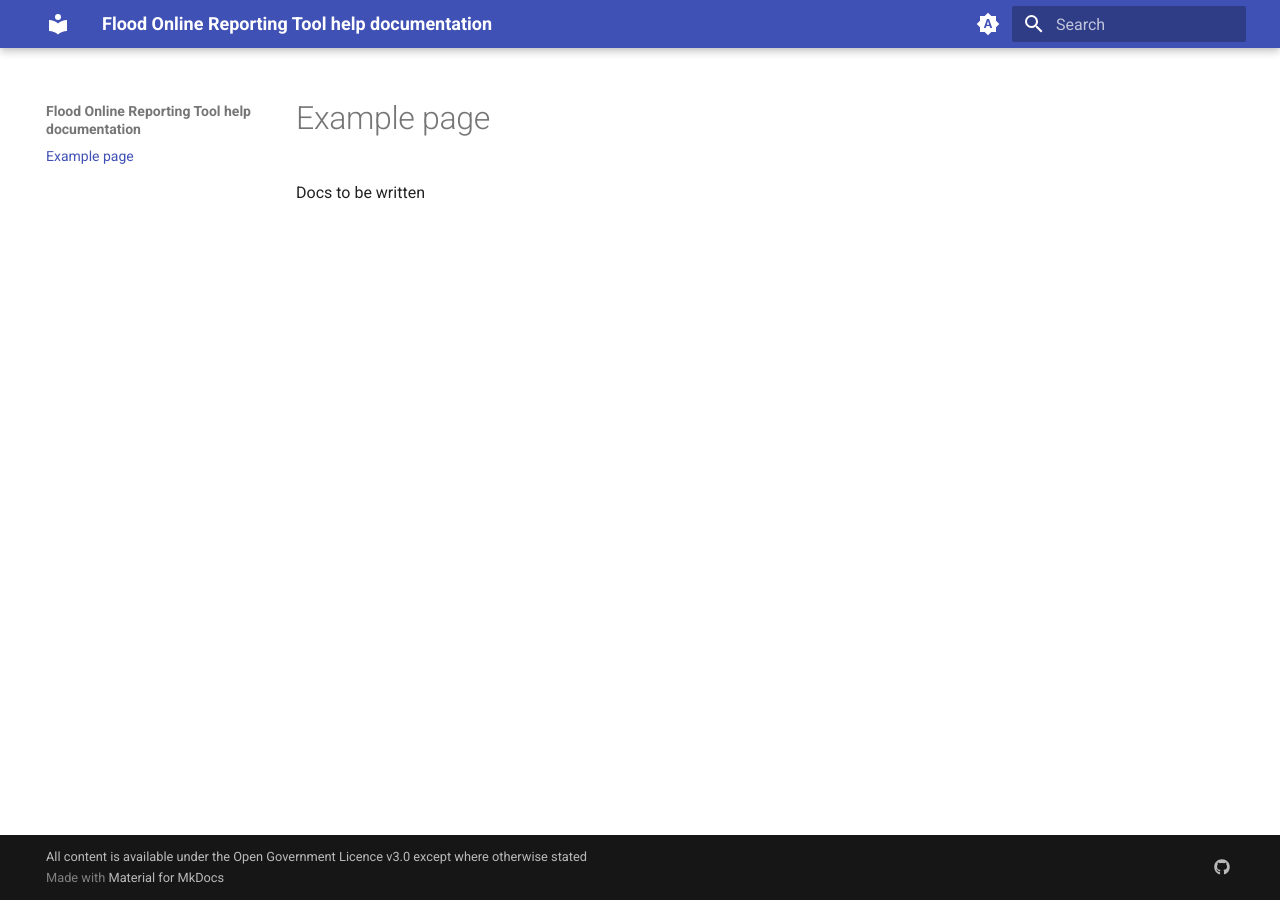
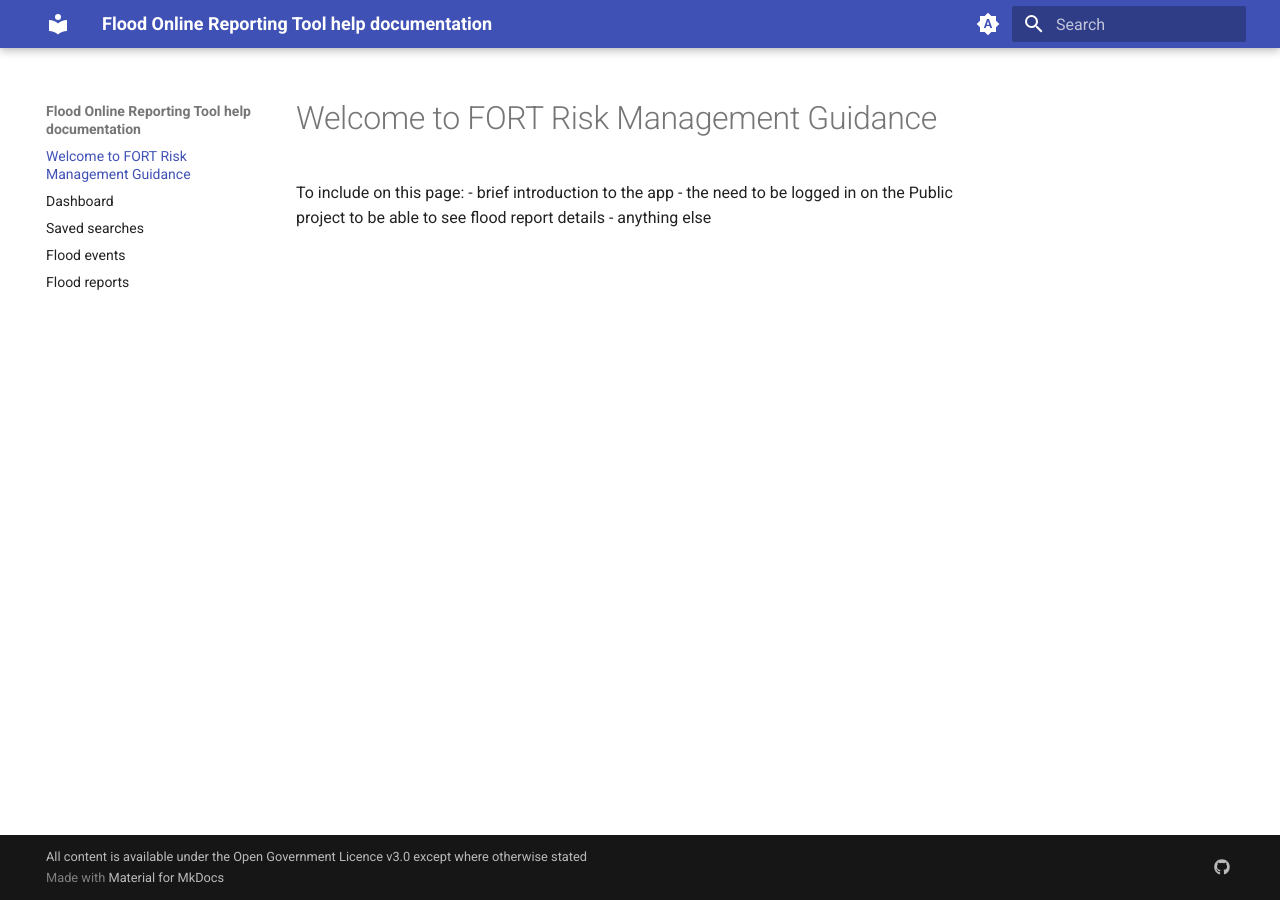
Before and after one commit to Dorset-Council-UK/FloodOnlineReportingTool.HelpDocumentation, an MkDocs documentation site: the page built from docs/index.md, in a window 1280 px wide. Built offline with MkDocs 1.6.1 and Material for MkDocs 9.7.7, drawn with Linux system fonts in a browser that asks for light colours.

Commit message:
Added skeleton pages for planned content

```diff
--- a/docs/index.md
+++ b/docs/index.md
@@ -1,3 +1,6 @@
-# Example page
+# Welcome to FORT Risk Management Guidance
 
-Docs to be written
+To include on this page:
+- brief introduction to the app
+- the need to be logged in on the Public project to be able to see flood report details
+- anything else
--- a/mkdocs.yml
+++ b/mkdocs.yml
@@ -46,3 +46,7 @@ extra:
 copyright: All content is available under the Open Government Licence v3.0 except where otherwise stated
 nav:
     - 'index.md'
+    - 'dashboard.md'
+    - 'saved-search.md'
+    - 'flood-events.md'
+    - 'flood-reports.md'
```
Also changed, not shown: docs/dashboard.md (added, +5 -0 lines), docs/flood-events.md (added, +9 -0 lines), docs/flood-reports.md (added, +4 -0 lines), docs/saved-search.md (added, +6 -0 lines).
